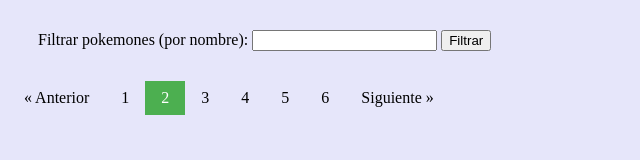
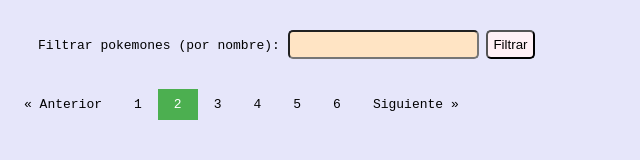
Before and after one commit to Luna-Hazuki2006/pokemones_api, a plain HTML site: page index.html in a window 1280 px wide. Shown: the whole page, without its empty margins (0-640 px from the left). Drawn offline with Linux system fonts and the light colour scheme; no server answers.

Commit message:
mas estetico

```diff
--- a/style.css
+++ b/style.css
@@ -1,5 +1,6 @@
 body {
     background-color: lavender;
+    font-family: monospace;
 }
 
 #paginacion {
@@ -38,6 +39,18 @@ section:nth-child(1) {
     display: none;
 }
 
+button {
+    border-radius: 5px;
+    background-color: lavenderblush;
+    padding: 5px;
+}
+
+input {
+    padding: 5px;
+    background-color: bisque;
+    border-radius: 5px;
+}
+
 table, td, th {
     border: 1px solid black;
 }
```
